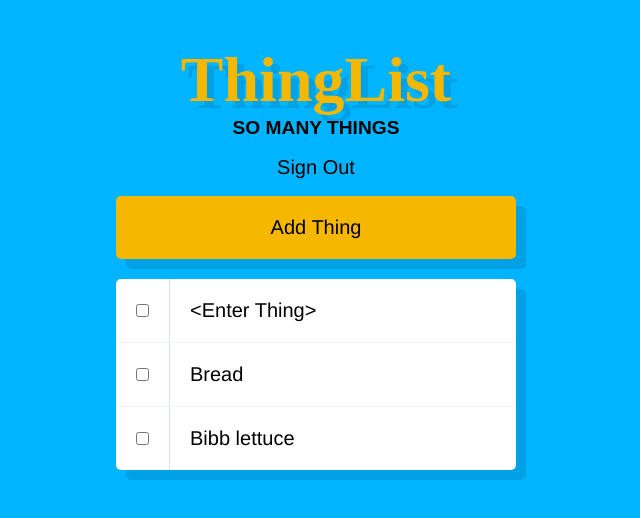
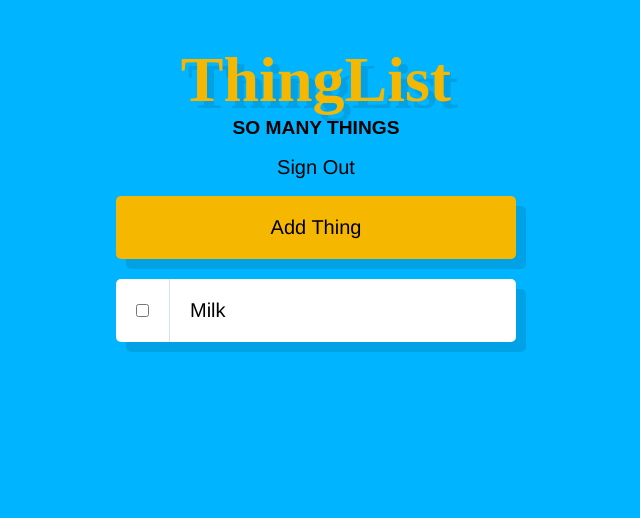
Before and after one commit to izanger/thing-list, a React (Create React App) app: page / in a window 1280 px wide. Shown: the top 518 px of the page, without its empty margins (324-964 px from the left). Built offline with nearby package versions, Linux system fonts and the light colour scheme; a web font is replaced by a local one.

Commit message:
Make Thing entries editable

```diff
--- a/src/App.js
+++ b/src/App.js
@@ -9,9 +9,9 @@ class App extends Component {
     super()
     this.state = {
       things: {
-        0: {id: 0, name: '' },
-        1: {id: 1, name: 'Bread'},
-        2: {id: 2, name: 'Bibb lettuce'},
+         0: {id: 0, name: 'Milk' },
+        // 1: {id: 1, name: 'Bread'},
+        // 2: {id: 2, name: 'Bibb lettuce'},
         //access a given thing by using this.state.things['thing-1']
       },
       counter: 3,
--- a/src/Thing.css
+++ b/src/Thing.css
@@ -69,3 +69,9 @@ input[type="checkbox"] {
 .actions button.remove:hover {
   color: #AD343E;
 }
+
+/* StackOverflow voodoo magic - thanks Joke_Sense10 */
+[contentEditable=true]:empty:not(:focus):before{
+    content:attr(data-text);
+    color: #e1e8e2;
+}
--- a/src/Thing.js
+++ b/src/Thing.js
@@ -5,8 +5,9 @@ const Thing = ({ thing }) => {
         <li className="Thing">
             <input type="checkbox" value="on"/>
           <div className="details">
-            <div className="name">
-                {getName(thing.name)}
+            <div className="name" contentEditable="true" data-text="Enter Thing Here">
+                {/*{getName(thing.name)}*/}
+                {thing.name}
             </div>
             <span className="actions">
               <button className="remove">
@@ -18,11 +19,11 @@ const Thing = ({ thing }) => {
     )
 }
 
-function getName(name) {
-    if(name.length > 0){
-        return name
-    }else{
-        return "<Enter Thing>"
-    }
-}
+// function getName(name) {
+//     if(name.length > 0){
+//         return name
+//     }else{
+//         return "<Enter Thing>"
+//     }
+// }
 export default Thing
```
